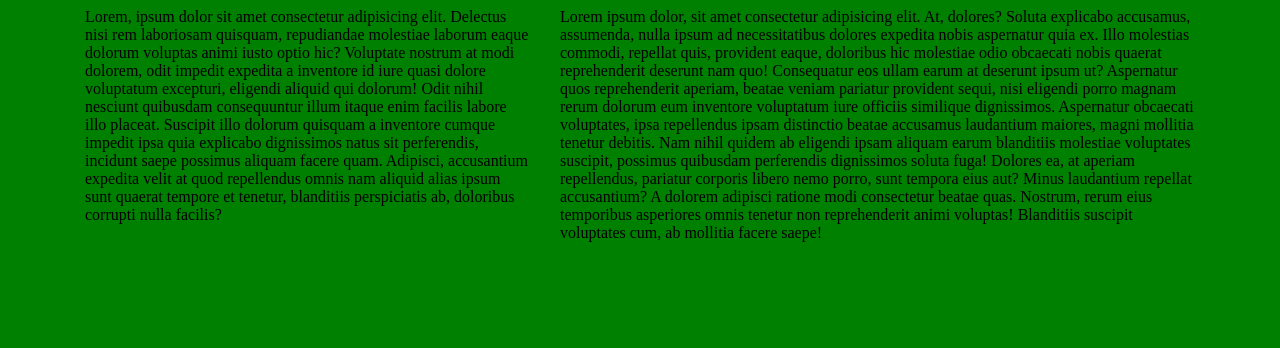
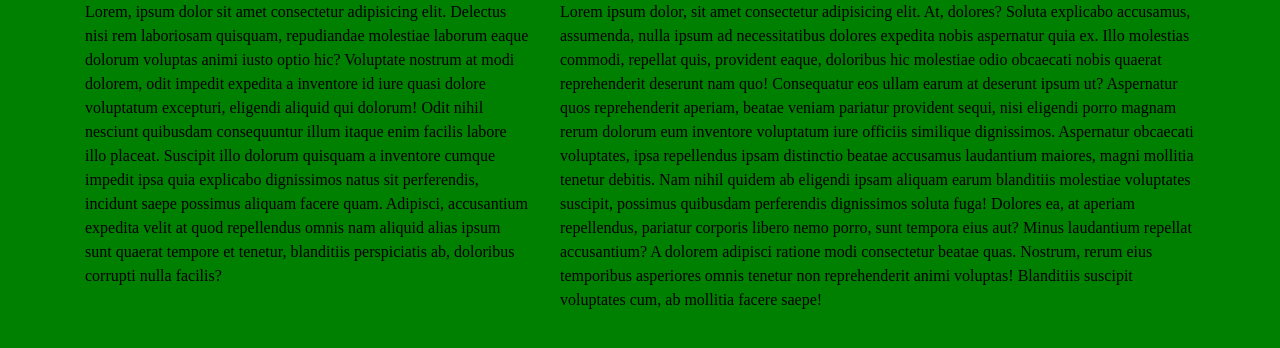
Before and after one commit to induweb/frontendy, a website built with webpack: page index.html in a window 1280 px wide. Built offline with nearby package versions, Linux system fonts and the light colour scheme.

Commit message:
normalize included

```diff
--- /dev/null
+++ b/src/scss/base/normalize/_normalize.scss
@@ -0,0 +1,3 @@
+@import "./normalize-mixin";
+@import "./vertical-rhythm";
+@include normalize();
--- a/src/scss/main.scss
+++ b/src/scss/main.scss
@@ -1,4 +1,5 @@
 @import "base/variables";
+@import "base/normalize/normalize";
 @import "layout/grid";
 body {
     background: green;
```
